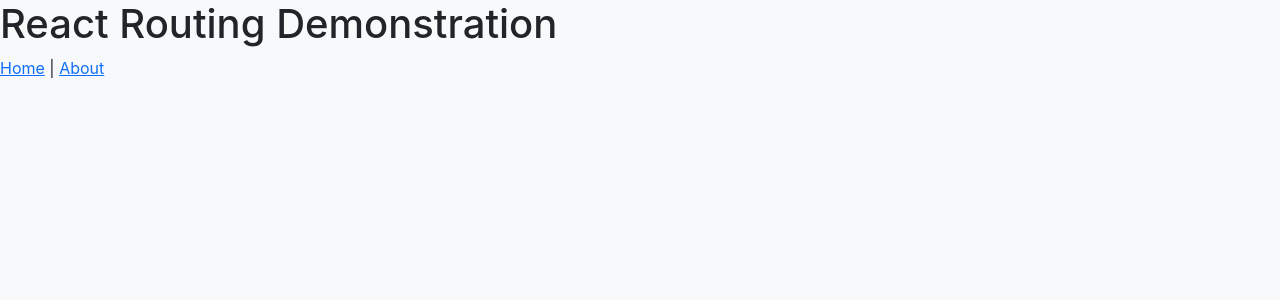
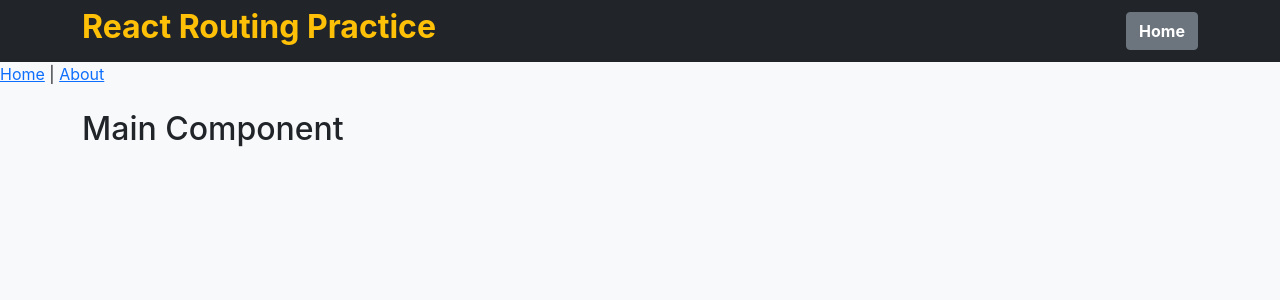
Before and after one commit to Virgilio-D-Cabading-Jr/Coding_Dojo_MERN_Stack_React_Routing_Routing_Practice, a React (Create React App) app: page / in a window 1280 px wide. Shown: the top 300 px of the page. Built offline with nearby package versions, Linux system fonts and the light colour scheme.

Commit message:
add Main Component

```diff
--- a/src/App.js
+++ b/src/App.js
@@ -1,19 +1,21 @@
 import './App.css';
 import { BrowserRouter, Link, Switch, Route } from 'react-router-dom';
+
+import NavBar from './components/NavbarComp';
+import Main from './components/MainComp';
 
 const App = () => {
   return (
     <BrowserRouter>
-      <h1>React Routing Demonstration</h1>
+      <NavBar />
       <p>
         <Link to="/">Home</Link>
         &nbsp;|&nbsp;
         <Link to="/about">About</Link>
       </p>
-      <BrowserRouter>
       <Switch>
+        <Main />
       </Switch>
-    </BrowserRouter>
     </BrowserRouter>
   );
 }
--- /dev/null
+++ b/src/components/MainComp.jsx
@@ -0,0 +1,20 @@
+import React from 'react'
+
+/**
+ * //// MAIN COMPONENT //////////////////////////////////////
+ */
+const Main = () => {
+    return (
+        <main role="main bg-light">
+            <div className='container mt-4'>
+                <div className='row'>
+                    <div className="col">
+                        <h2>Main Component</h2>
+                    </div>
+                </div>
+            </div>
+        </main>
+    )
+}
+
+export default Main
--- a/src/components/NavbarComp.jsx
+++ b/src/components/NavbarComp.jsx
@@ -1,10 +1,9 @@
 import React from 'react'
+import { BrowserRouter, Link, Switch, Route } from 'react-router-dom';
 
 /**
- * //////////////////////////////////////////////////////////
- *      NAVIGATION BAR COMPONENT
- * //////////////////////////////////////////////////////////
- * @returns A Navigation Bar
+ * NAVIGATION BAR COMPONENT ////////////////////////////////////
+ * @returns HTML for a Navigation Bar
  */
 const NavBar = () => {
     return (
@@ -16,9 +15,9 @@ const NavBar = () => {
                             <strong>React Routing Practice</strong>
                         </h2>
                     </div>
-                    <div>
+                    <Link to="/">
                         <button className='btn btn-secondary round'><strong>Home</strong></button>
-                    </div>
+                    </Link>
                 </div>
             </div>
         </header>
```
